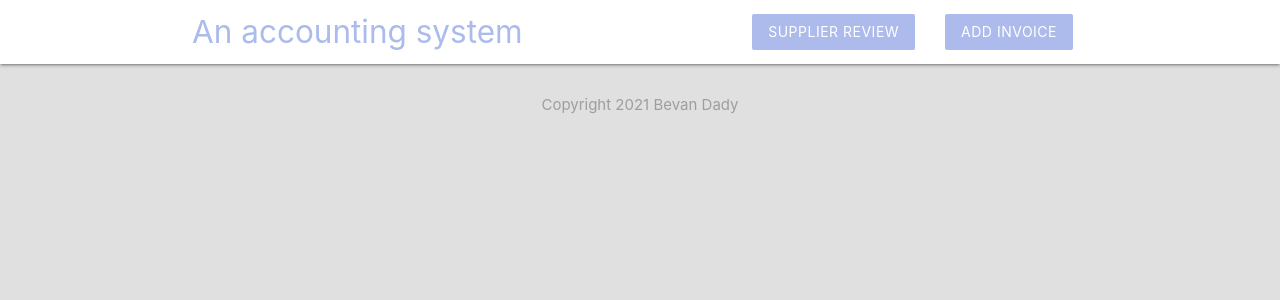
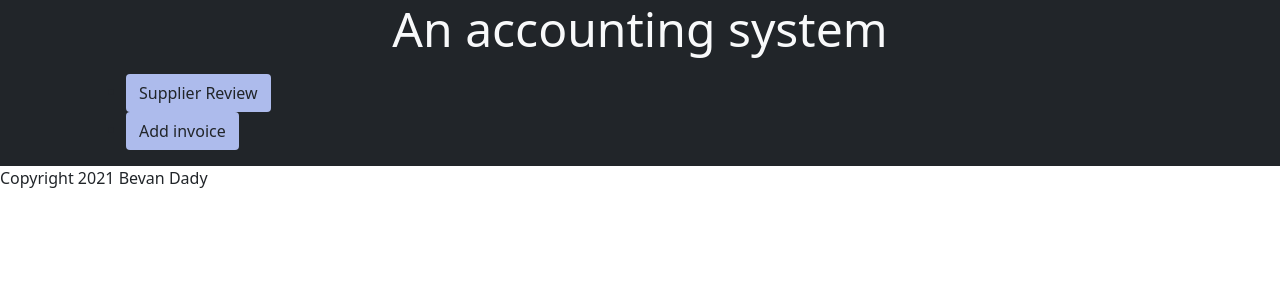
Before and after one commit to spr15bd/accounts_in_php, a PHP site: page /index.php in a window 1280 px wide. Shown: the top 300 px of the page. Run offline with PHP 8.4, Linux system fonts and the light colour scheme.

Commit message:
Changed from materilize to bootstrap 5, amendments to supplier review layout

```diff
--- a/templates/header.php
+++ b/templates/header.php
@@ -1,6 +1,7 @@
 <head>
 	<title>Accounts System</title>
-	<link rel="stylesheet" href="https://cdnjs.cloudflare.com/ajax/libs/materialize/1.0.0/css/materialize.min.css">
+	<!--<link rel="stylesheet" href="https://cdnjs.cloudflare.com/ajax/libs/materialize/1.0.0/css/materialize.min.css">-->
+	<link href="https://cdn.jsdelivr.net/npm/bootstrap@5.0.2/dist/css/bootstrap.min.css" rel="stylesheet" integrity="sha384-EVSTQN3/azprG1Anm3QDgpJLIm9Nao0Yz1ztcQTwFspd3yD65VohhpuuCOmLASjC" crossorigin="anonymous">
 	<style type="text/css">
 		.brand{
 			background: #adbbec;
@@ -16,12 +17,23 @@
 	</style>
 </head>
 	<body class="grey lighten-2">
+		<div id="app">
+			<div class="container-fluid">
+				<div class="row bg-dark">
+					<div class="col-lg-12>
 						<nav class="white" z-depth-3>
 							<div class="container">
-				<a href="#" class="brand-logo brand-text">An accounting system</a>
+								<p class="text-center text-light display-5 p-8">
+									An accounting system
+								</p>
 								<ul id="nav-mobile" class="right hide-on-small-and-down">
 									<li><a href="index.php?view=supplier_review" class="btn brand z-depth-0">Supplier Review</a></li>
 									<li><a href="add_invoices.php" class="btn brand z-depth-0">Add invoice</a></li>
 								</ul>
 							</div>
+
 						</nav>
+					</div>
+				</div>
+			</div>
+		</div>
```
Lines whose indentation alone changed are shown as unchanged.
